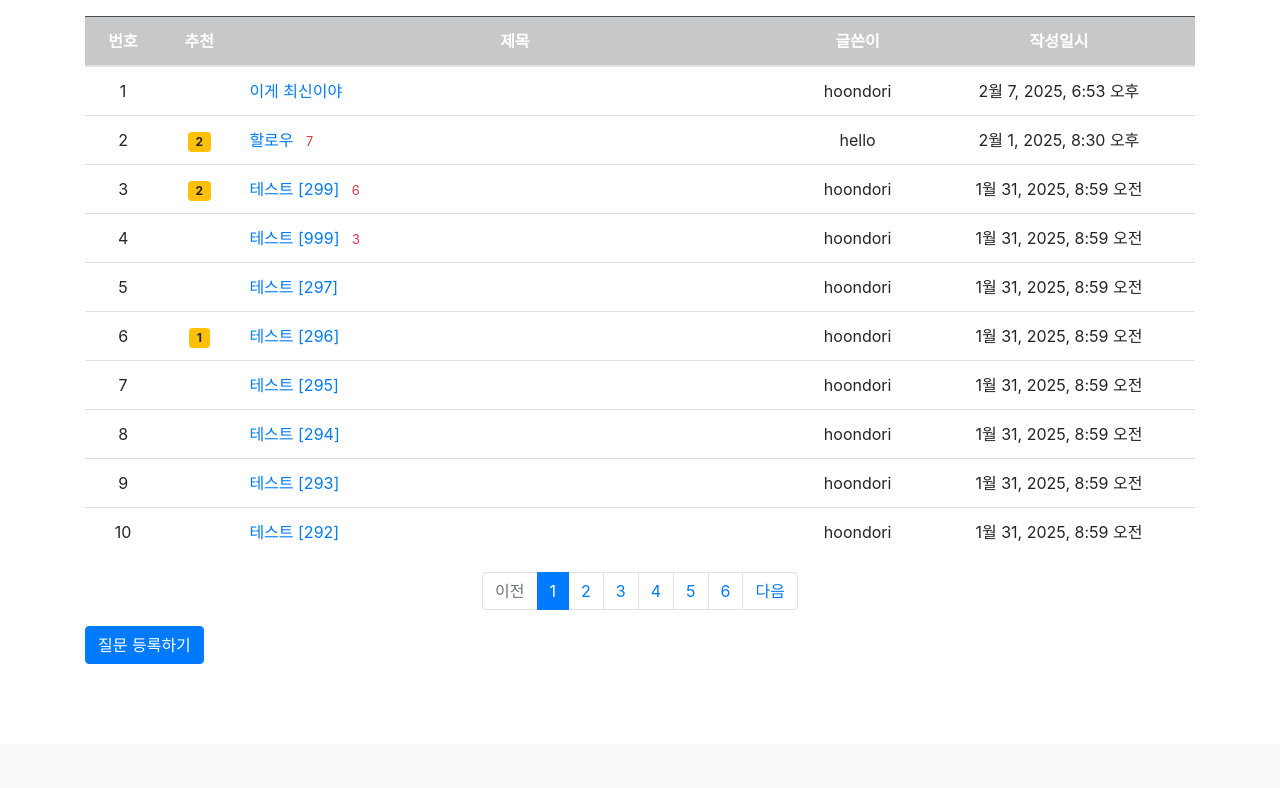
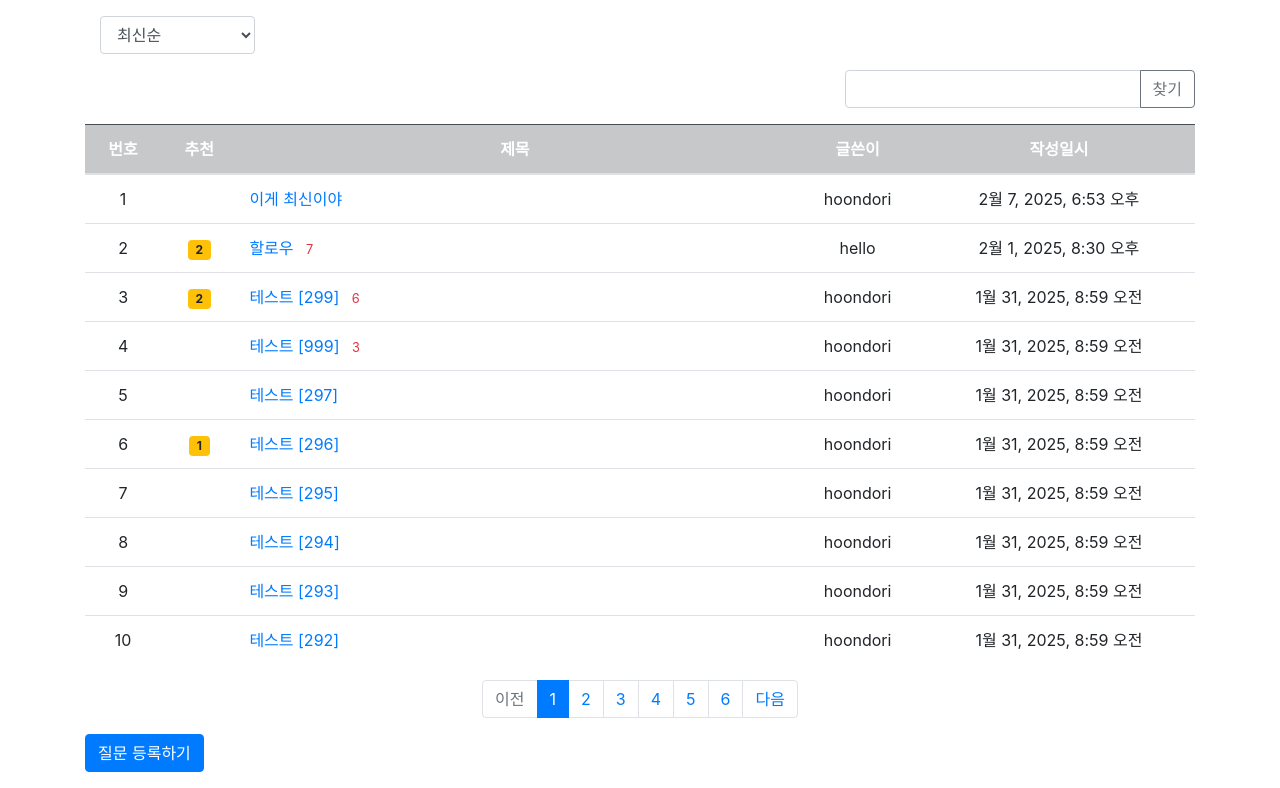
Before and after one commit to hoondori/django_pybo, a Django app: page / in a window 1280 px wide. Shown: the part 56-844 px from the top of the page. Before the commit the page ends 720 px from the top, so only its background shows below. Run offline with Django 3.2, Linux system fonts and the light colour scheme; data comes from the database, SQL or seed files in the repository; both versions use the stored data as it was after the commit; some libraries are stand-ins or nearby versions.

Commit message:
검색과 정렬

```diff
--- a/pybo/views/base_views.py
+++ b/pybo/views/base_views.py
@@ -1,6 +1,7 @@
 from django.core.paginator import Paginator
 from django.shortcuts import render, get_object_or_404
 from ..models import Question
+from django.db.models import Q, Count
 
 
 def index(request):
@@ -8,14 +9,38 @@ def index(request):
     pybo 목록 출력
     """
 
-    question_list = Question.objects.order_by('-create_date')
+    # 입력 인자
+    page = request.GET.get('page', 1) # 페이지 번호
+    kw = request.GET.get('kw', '')   #  검색
+    so = request.GET.get('so', 'recent') # 정렬 기준
+
+    # 정렬
+    if so == 'recommend':
+        question_list = (Question.objects.
+                         annotate(num_voter=Count('voter')).
+                         order_by('-num_voter', '-create_date'))
+    elif so == 'popular':
+        question_list = (Question.objects.
+                        annotate(num_answer=Count('answer')).
+                        order_by('-num_answer', '-create_date'))
+    else: #recent
+        question_list = Question.objects.order_by('-create_date')
+
+    # search로 질문 목록 필터링
+
+    if kw:
+        question_list = question_list.filter(
+            Q(subject__icontains=kw) |                # 제목 검색
+            Q(content__icontains=kw) |                # 내용 검색
+            Q(author__username__icontains=kw) |       # 질문 글쓴이
+            Q(answer__author__username__icontains=kw) # 답변 글쓴이
+        ).distinct()
 
     # 페이징 처리
-    page = request.GET.get('page', '1')
     paginator = Paginator(question_list, 10)
     page_obj = paginator.get_page(page)
 
-    context = {'question_list': page_obj}
+    context = {'question_list': page_obj, 'page': page, 'kw': kw, 'so': so}
     return render(request, 'pybo/question_list.html', context)
 
 
--- a/templates/pybo/question_list.html
+++ b/templates/pybo/question_list.html
@@ -2,6 +2,27 @@
 {$ load pybo_filter %}
 {% block content %}
 <div class="container my-3">
+    <!-- 정렬: 최신순, 인기순, 추천순 -->
+    <div class="col-2">
+        <select class="form-control so">
+            <option value="recent" {% if so == 'recent' %} selected {% endif %} >최신순</option>
+            <option value="recommend" {% if so == 'recommend' %} selected {% endif %} >추천순</option>
+            <option value="popular" {% if so == 'popular' %} selected {% endif %} >답변순</option>
+        </select>
+    </div>
+
+    <!-- 검색 -->
+    <div class="row justify-content-end my-3">
+        <div class="col-4 input-group">
+            <input type="text" class="form-control kw" value="{{ kw|default_if_none:''}}">
+            <div class="input-group-append">
+                <button class="btn btn-outline-secondary"
+                        type="button" id="btn_search">찾기</button>
+            </div>
+        </div>
+    </div>
+
+    <!-- 질문 목록 -->
     <table class="table">
         <thead>
         <tr class="text-center table-dark">
@@ -50,7 +71,7 @@
         <!-- 이전 페이지 -->
         {% if question_list.has_previous %}
             <li class="page-item">
-                <a class="page-link" href="?page={{ question_list.previous_page_number }}">이전</a>
+                <a class="page-link" data-page="{{ question_list.previous_page_number }}" href="#">이전</a>
             </li>
         {% else %}
             <li class="page-item disabled">
@@ -65,12 +86,12 @@
                 <!-- 현재 페이지 -->
                 {% if page_number == question_list.number %}
                     <li class="page-item active" aria-current="page">
-                        <a class="page-link" href="?page={{ page_number }}">{{page_number}}</a>
+                        <a class="page-link" data-page="{{ page_number }}" href="#">{{page_number}}</a>
                     </li>
                 <!-- 이외의 페이지 -->
                 {% else %}
                     <li class="page-item">
-                        <a class="page-link" href="?page={{ page_number }}">{{page_number}}</a>
+                        <a class="page-link" data-page="{{ page_number }}" href="#">{{page_number}}</a>
                     </li>
                 {% endif %}
             {% endif %}
@@ -79,7 +100,7 @@
         <!-- 다음 페이지 -->
         {% if question_list.has_next %}
             <li class="page-item">
-                <a class="page-link" href="?page={{ question_list.next_page_number }}">다음</a>
+                <a class="page-link" data-page="{{ question_list.next_page_number }}" href="#">다음</a>
             </li>
         {% else %}
             <li class="page-item disabled">
@@ -92,4 +113,32 @@
         질문 등록하기
     </a>
 </div>
+<!-- page 전환과 kw검색 event에 대해서 GET REQUET 처리 -->
+<form id="searchForm" method="get" action="{% url 'index' %}">
+    <input type="hidden" id="kw" name="kw" value="{{ kw|default_if_none:''}}">
+    <input type="hidden" id="page" name="page" value="{{ page }}">
+    <input type="hidden" id="so" name="so" value="{{ so }}">
+</form>
 {% endblock %}
+{% block script %}
+<script type="text/javascript">
+    $(document).ready(function(){
+        $(".page-link").on('click', function() {
+            $("#page").val($(this).data("page"));
+            $("#searchForm").submit();
+        });
+
+        $("#btn_search").on('click', function() {
+            $("#kw").val($(".kw").val());  // 검색입력창의 class=kw 를 id=kw로 셋팅
+            $("#page").val(1);             // id=page에 1셋팅
+            $("#searchForm").submit();
+        });
+
+        $(".so").on('change', function() {
+            $("#so").val($(this).val());
+            $("#page").val(1);
+            $("#searchForm").submit();
+        });
+    });
+</script>
+{% endblock %}
```
Also changed, not shown: db.sqlite3.
